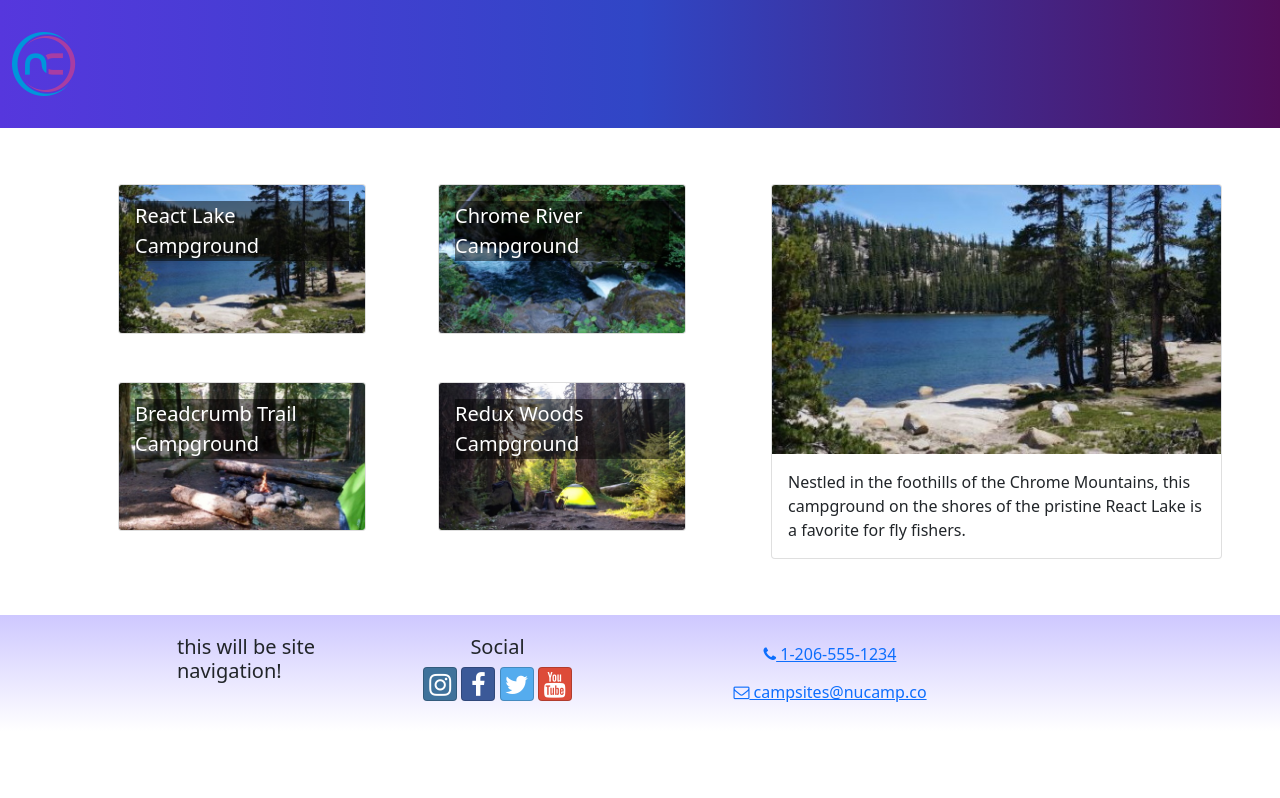
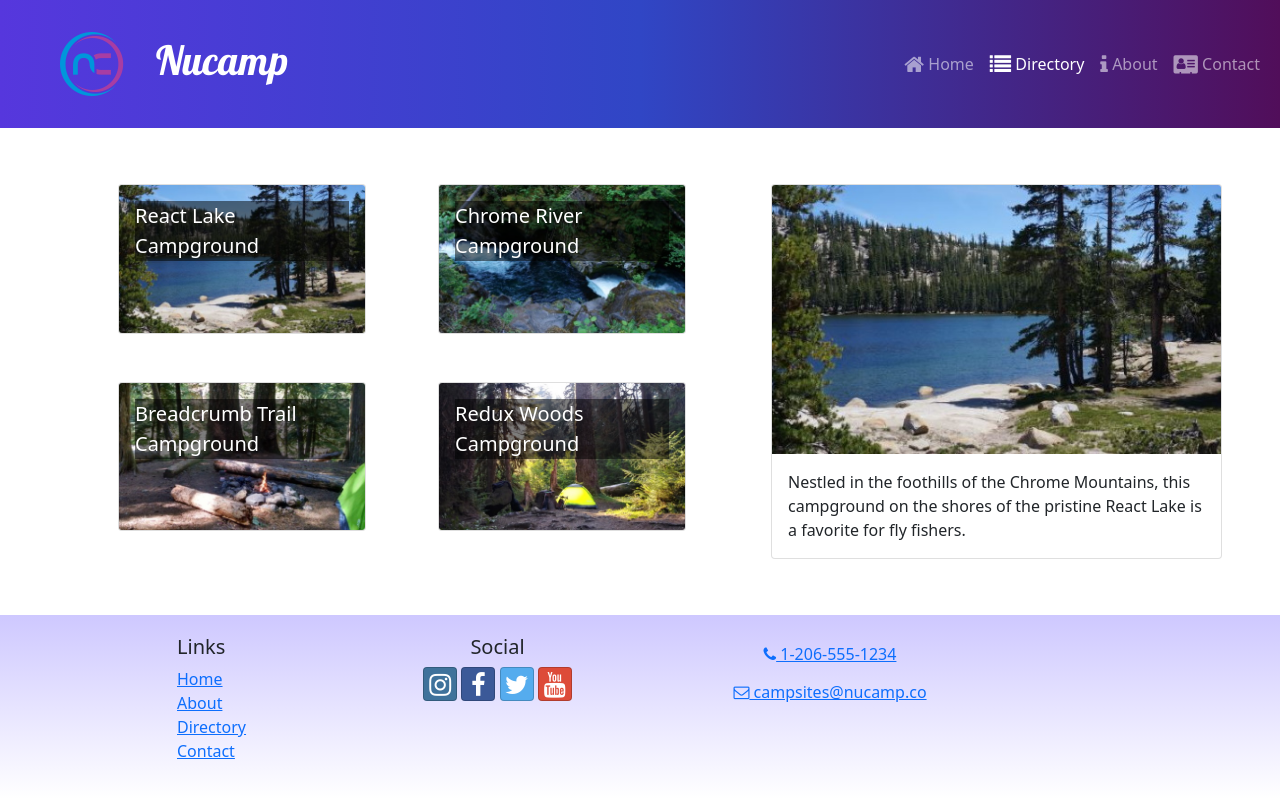
Before and after one commit to yungtyyler/nucampsite-react, a React (Create React App) app: page /directory in a window 1280 px wide. Built offline with nearby package versions, Linux system fonts and the light colour scheme.

Commit message:
Add navbar, nav links, to header as well as footer links with useState for toggling navbar burger

```diff
--- a/src/components/Footer.js
+++ b/src/components/Footer.js
@@ -1,4 +1,5 @@
 import { Container, Row, Col } from 'reactstrap';
+import { Link } from 'react-router-dom';
 
 const Footer = () => {
     return (
@@ -6,7 +7,21 @@
             <Container>
                 <Row>
                     <Col xs={{ size: 4, offset: 1 }} sm='2'>
-                        <h5>this will be site navigation!</h5>
+                        <h5>Links</h5>
+                        <ul className='list-unstyled'>
+                            <li>
+                                <Link to='/'>Home</Link>
+                            </li>
+                            <li>
+                                <Link to='/about'>About</Link>
+                            </li>
+                            <li>
+                                <Link to='/directory'>Directory</Link>
+                            </li>
+                            <li>
+                                <Link to='/contact'>Contact</Link>
+                            </li>
+                        </ul>
                     </Col>
                     <Col xs='6' sm='3' className='text-center'>
                         <h5>Social</h5>
--- a/src/components/Header.js
+++ b/src/components/Header.js
@@ -1,12 +1,50 @@
-import { Navbar, NavbarBrand } from 'reactstrap';
+import { useState } from 'react';
+import {
+    Navbar,
+    NavbarBrand,
+    Collapse,
+    NavbarToggler,
+    Nav,
+    NavItem,
+} from 'reactstrap';
+import { NavLink } from 'react-router-dom';
 import NucampLogo from '../app/assets/img/logo.png';
 
 const Header = () => {
+    const [menuOpen, setMenuOpen] = useState(false);
+
     return (
         <Navbar dark color='primary' sticky='top' expand='md'>
-            <NavbarBrand href='/'>
-                <img src={NucampLogo} alt='Nucamp logo' />
+            <NavbarBrand className='ms-5' href='/'>
+                <img src={NucampLogo} alt='Nucamp logo' className='float-start' />
+                <h1 className='mt-1' >Nucamp</h1>
             </NavbarBrand>
+
+            <NavbarToggler onClick={() => setMenuOpen(!menuOpen)} />
+            <Collapse isOpen={menuOpen} navbar>
+                <Nav className='ms-auto' navbar>
+                    <NavItem>
+                        <NavLink className='nav-link' to='/'>
+                            <i className='fa fa-home fa-lg' /> Home
+                        </NavLink>
+                    </NavItem>
+                    <NavItem>
+                        <NavLink className='nav-link' to='/directory'>
+                            <i className='fa fa-list fa-lg' /> Directory
+                        </NavLink>
+                    </NavItem>
+                    <NavItem>
+                        <NavLink className='nav-link' to='/about'>
+                            <i className='fa fa-info fa-lg' /> About
+                        </NavLink>
+                    </NavItem>
+                    <NavItem>
+                        <NavLink className='nav-link' to='/contact'>
+                            <i className='fa fa-address-card fa-lg' /> Contact
+                        </NavLink>
+                    </NavItem>
+                </Nav>
+            </Collapse>
         </Navbar>
     )
 }
```
